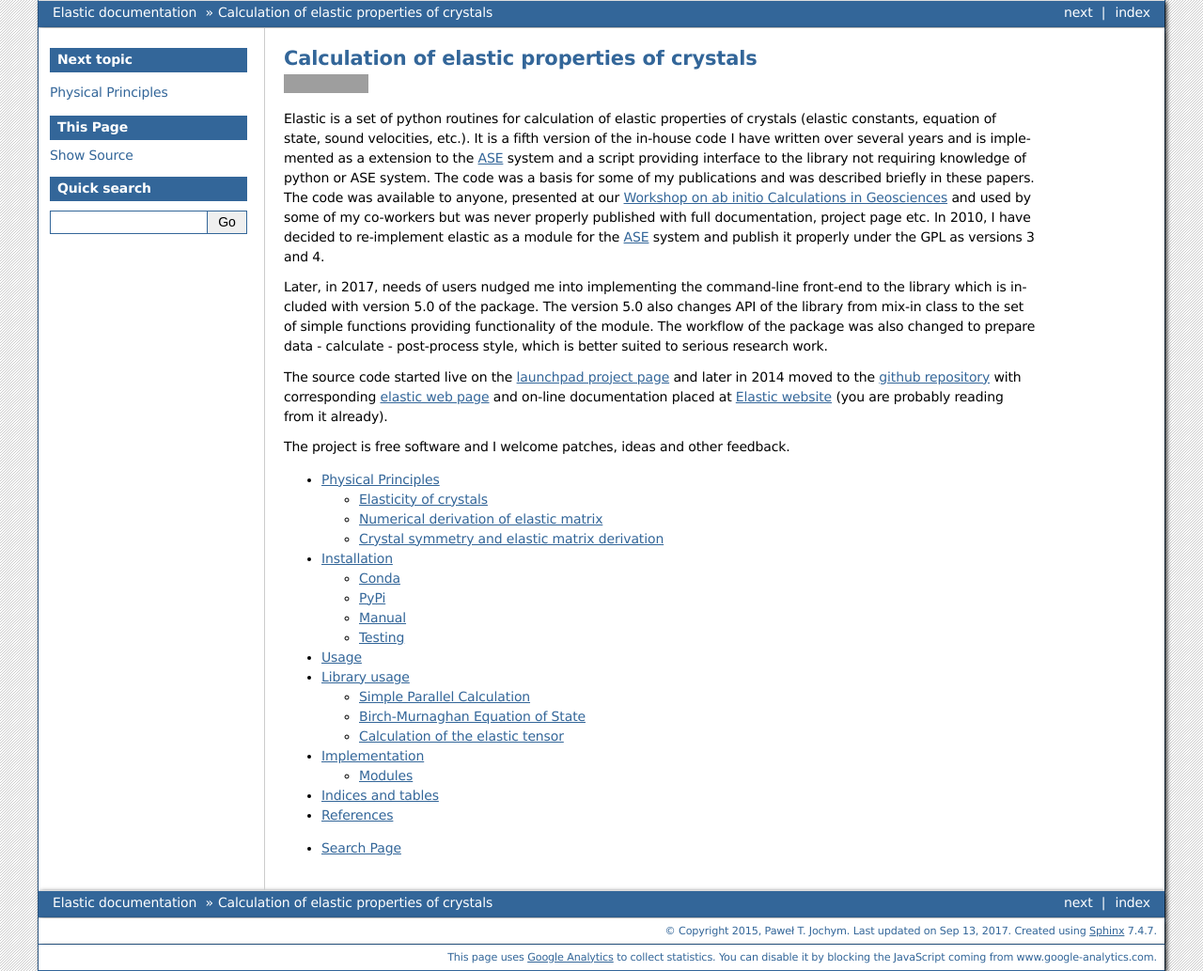
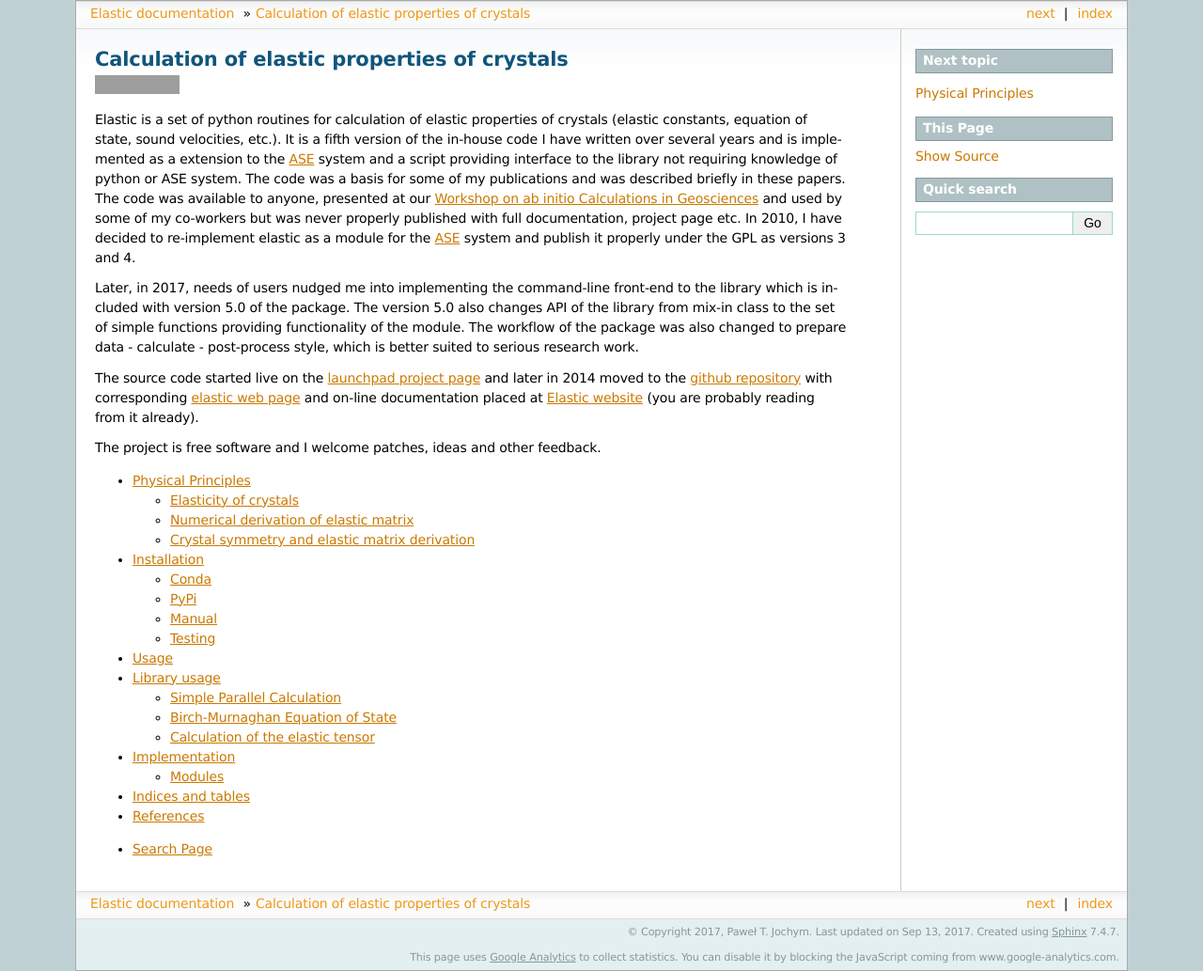
Before and after one commit to jochym/Elastic, a Sphinx documentation site: the page built from docs/source/index.rst, in a window 1280 px wide. Shown: the whole page at 94% size. Built offline with Sphinx 7.4.7, drawn with Linux system fonts in a browser that asks for light colours; comment, search, counter and statistics services are not loaded; grey boxes are pictures that could not be loaded.

Commit message:
Docs theme

```diff
--- a/docs/source/conf.py
+++ b/docs/source/conf.py
@@ -42,7 +42,7 @@ master_doc = 'index'
 
 # General information about the project.
 project = u'Elastic'
-copyright = u'2015, Paweł T. Jochym'
+copyright = u'2017, Paweł T. Jochym'
 
 # The version info for the project you're documenting, acts as replacement for
 # |version| and |release|, also used in various other places throughout the
@@ -92,7 +92,8 @@ exclude_patterns = []
 
 # The theme to use for HTML and HTML Help pages.  See the documentation for
 # a list of builtin themes.
-html_theme = 'bizstyle'
+# html_theme = 'bizstyle'
+html_theme = 'sphinxdoc'
 
 #jsmath_path = 'jsmath/easy/load.js'
 
```
